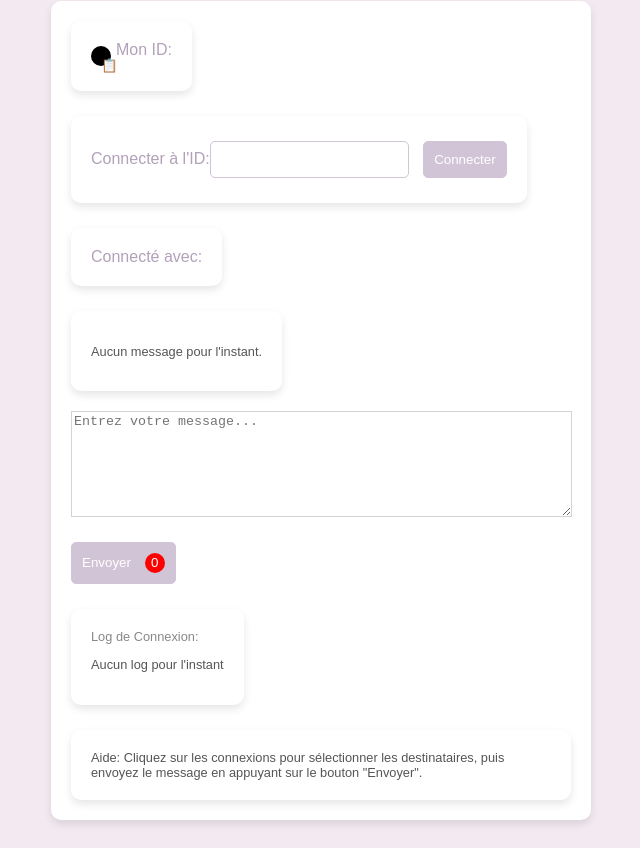
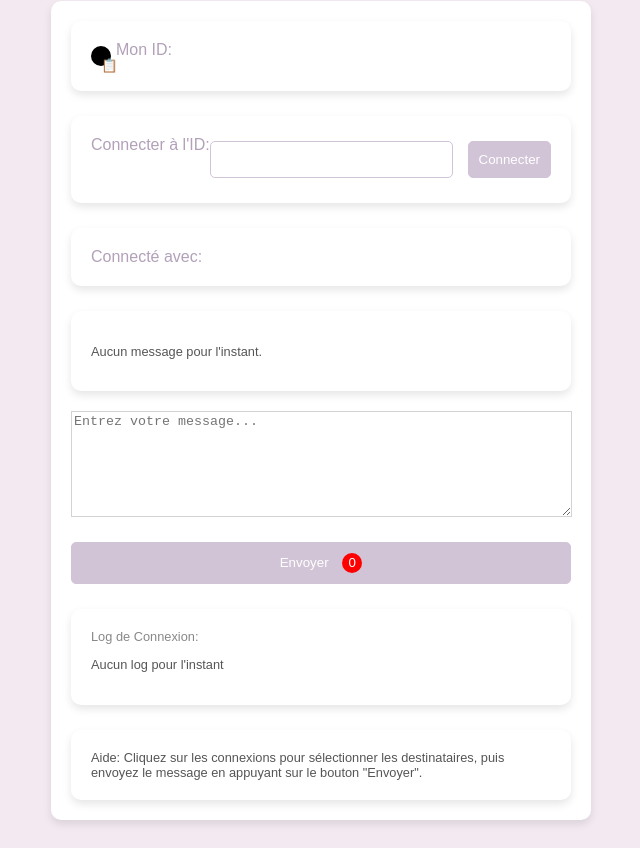
Before and after one commit to guillaumefe/interlink, a plain HTML site: page index.html in a window 1280 px wide. Shown: the part 95-943 px from the top of the page, without its empty margins (319-959 px from the left). Drawn offline with Linux system fonts and the light colour scheme; a script that the page names is missing.

Commit message:
Update index.html

```diff
--- a/index.html
+++ b/index.html
@@ -7,7 +7,7 @@
     <style>
         body { font-family: 'Arial', sans-serif; background-color: #f3e9f1; padding: 20px; display: flex; flex-direction: column; align-items: center; }
         h2 { color: #b2a1b9; }
-        .container { display: flex; flex-direction: column; flex-wrap: wrap; align-items: flex-start; justify-content: flex-start; gap: 20px; width: 100%; max-width: 500px; }
+        .container { display: flex; flex-direction: column; gap: 20px; width: 100%; max-width: 500px; }
         div, ul, #messages { background: #ffffff; padding: 20px; border-radius: 10px; box-shadow: 0 4px 8px rgba(0, 0, 0, 0.1); }
         #messages { flex-direction: column; gap: 10px; max-height: 300px; overflow-y: auto; }
         input, button { margin: 5px 0; padding: 10px; border: 1px solid #d1c4d6; border-radius: 5px; cursor: pointer; }
@@ -50,7 +50,7 @@
     <div class="popover" id="alert-popover"></div>
     <div class="container">
         <div class="connection-label">Mon ID: <span id="my-id"></span> <button class="copy-icon" onclick="copyId()">📋</button></div>
-        <div id="connect-container" class="connection-label">
+        <div id="connect-container" class="connection-label" style="display:flex; flex-wrap: wrap; align-items: flex-start; justify-content: flex-start; ">
 		Connecter à l'ID:
 		<input type="text" id="connect-id" style="flex-grow: 1;">&nbsp;
 		<button onclick="connectToPeer()" style="margin-left: 10px; padding-left: 10px; padding-right: 10px;">Connecter</button></div>
```
